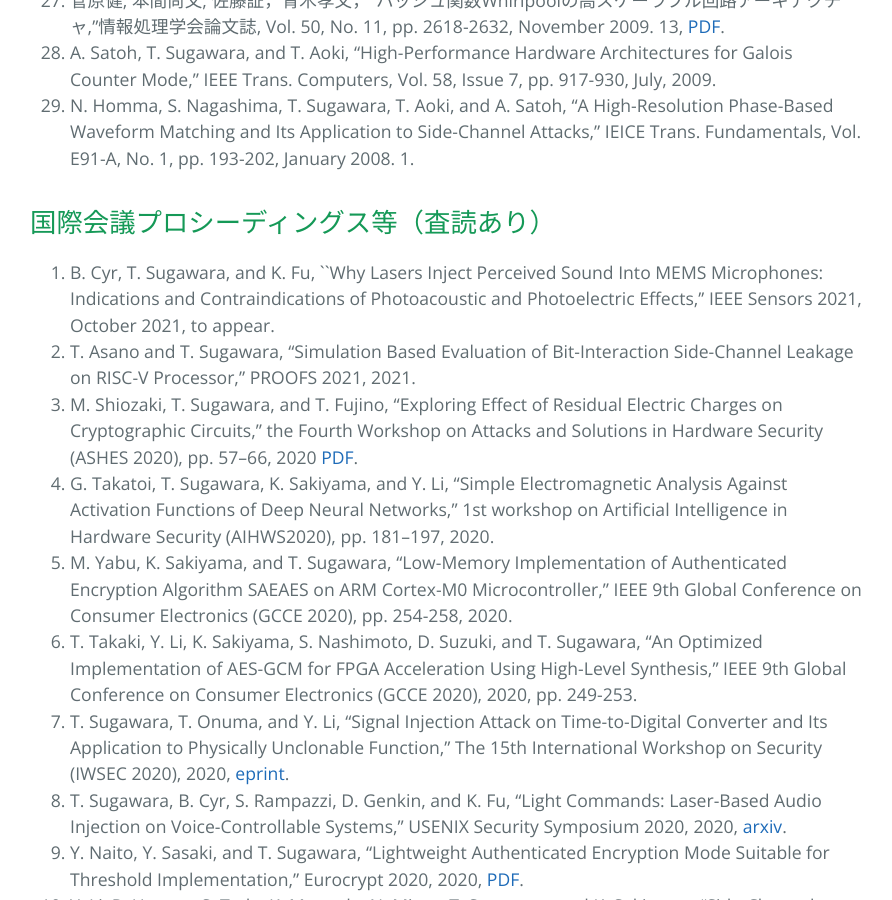
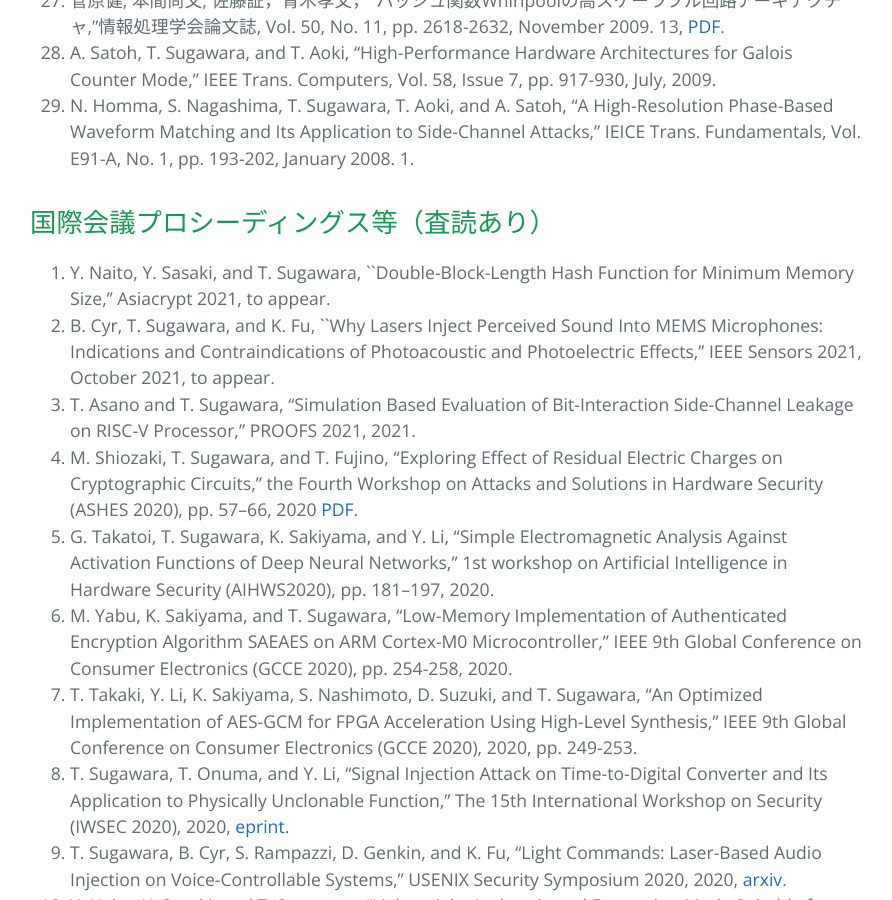
Before and after one commit to sugawara-bbbb/weblab, a Jekyll site: the page built from publication.md, in a window 1280 px wide and 900 px high, scrolled down 2495 px. Shown: the whole window, without its empty margins (194-1086 px from the left). Built offline with Jekyll 4.4.1, drawn with Linux system fonts in a browser that asks for light colours; our own code applies the rules of GitHub Pages for plain Markdown files.

Commit message:
publication

```diff
--- a/publication.md
+++ b/publication.md
@@ -42,6 +42,7 @@ layout: default
 
 ## 国際会議プロシーディングス等（査読あり）
 
+1. Y. Naito, Y. Sasaki, and T. Sugawara, ``Double-Block-Length Hash Function for Minimum Memory Size,’’ Asiacrypt 2021, to appear.
 1. B. Cyr, T. Sugawara, and K. Fu, ``Why Lasers Inject Perceived Sound Into MEMS Microphones: Indications and Contraindications of Photoacoustic and Photoelectric Effects,’’ IEEE Sensors 2021, October 2021, to appear.
 1. T. Asano and T. Sugawara, "Simulation Based Evaluation of Bit-Interaction Side-Channel Leakage on RISC-V Processor," PROOFS 2021, 2021.
 1. M. Shiozaki, T. Sugawara, and T. Fujino, "Exploring Effect of Residual Electric Charges on Cryptographic Circuits," the Fourth Workshop on Attacks and Solutions in Hardware Security (ASHES 2020), pp. 57--66, 2020 [PDF](https://dl.acm.org/doi/10.1145/3411504.3421210).
```
